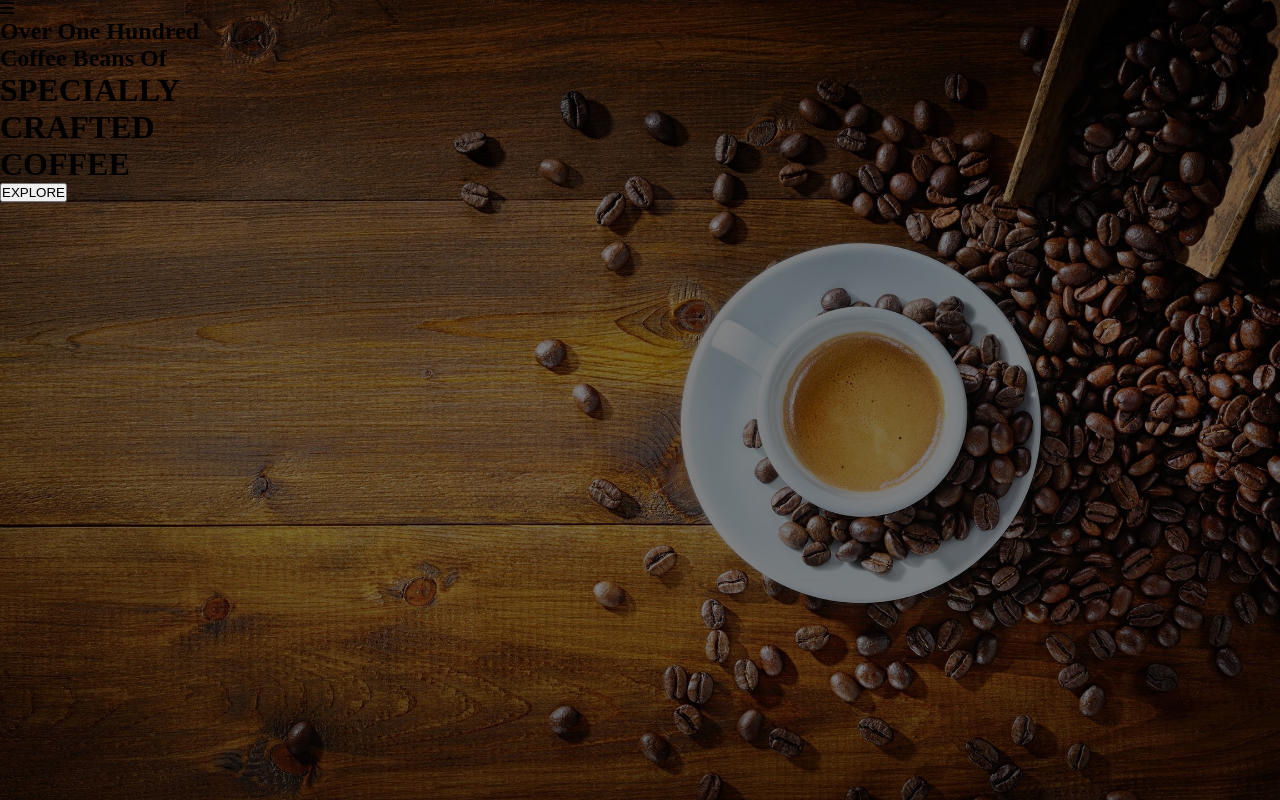
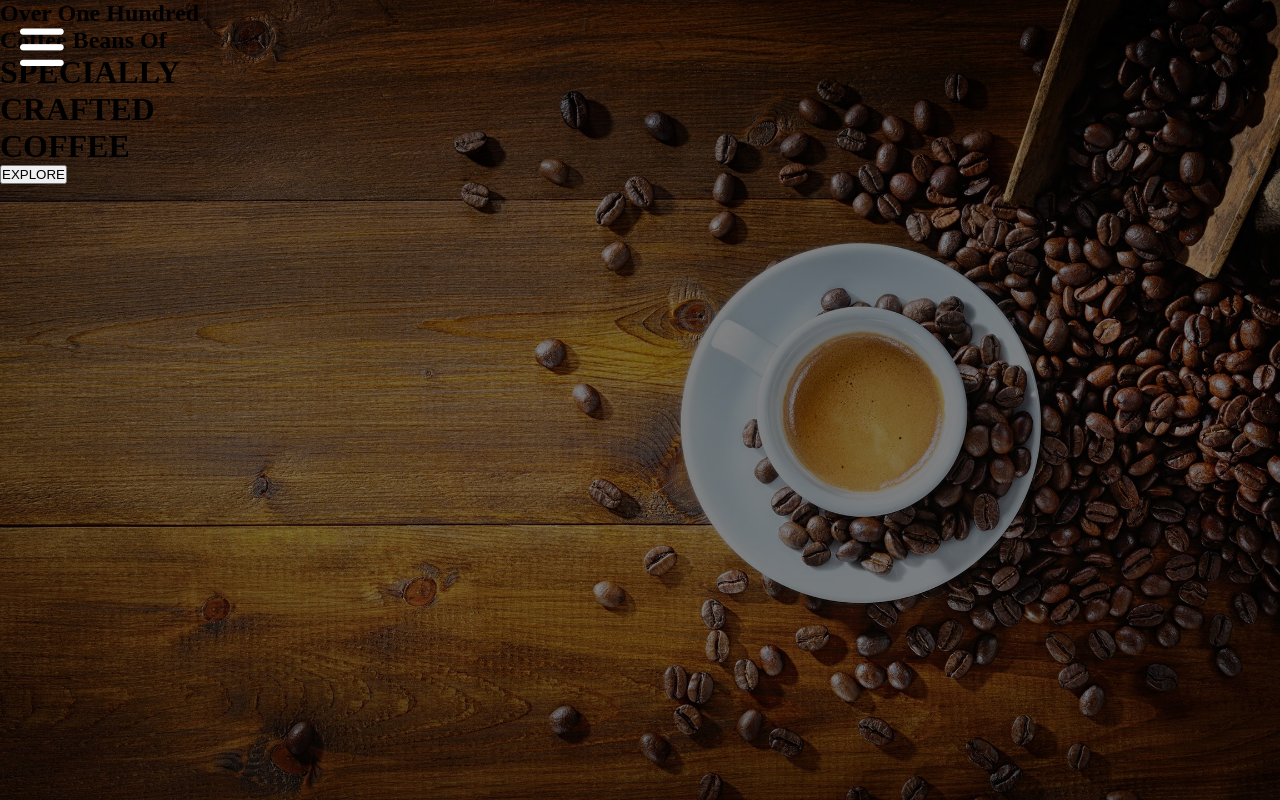
Before and after one commit to Hdeee1/LandingPage-Coffee, a plain HTML site: page index.html in a window 1280 px wide. Drawn offline with Linux system fonts and the light colour scheme.

Commit message:
styling burger

```diff
--- a/style.css
+++ b/style.css
@@ -13,3 +13,11 @@ body {
   height: 100vh;
   backdrop-filter: brightness(50%);
 }
+
+nav .burger {
+  color: #fff;
+  font-size: 50px;
+  /* background-color: yellow; */
+  padding: 20px;
+  position: fixed;
+}
```
